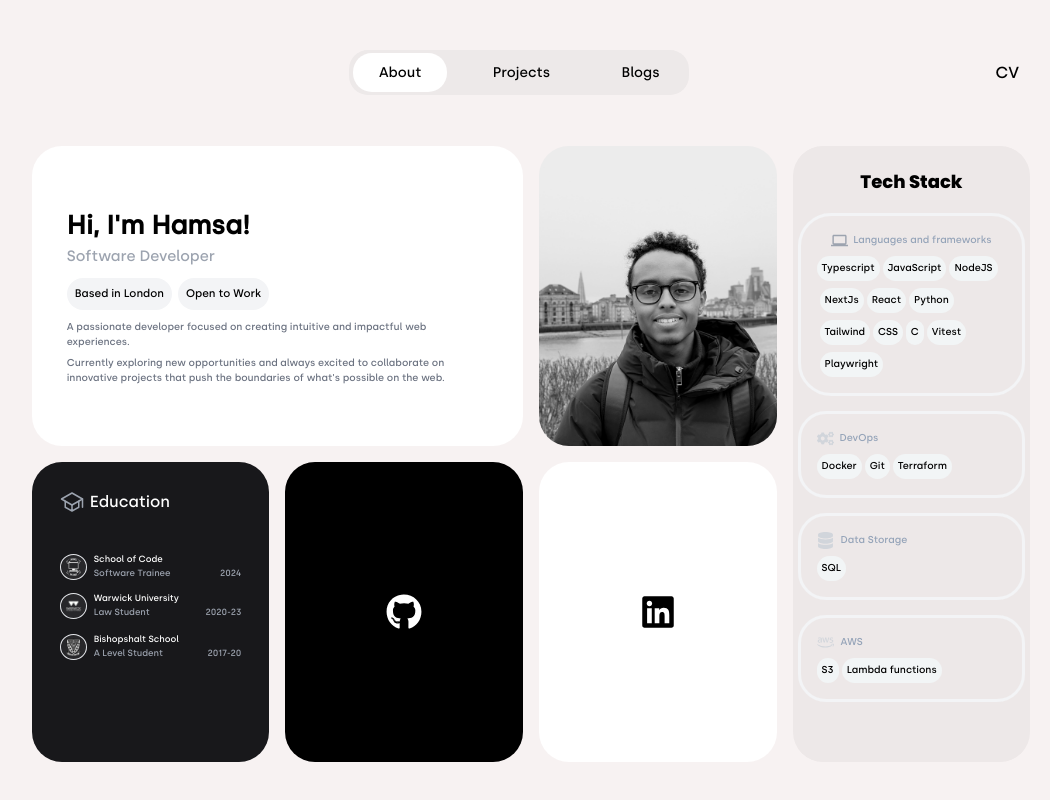
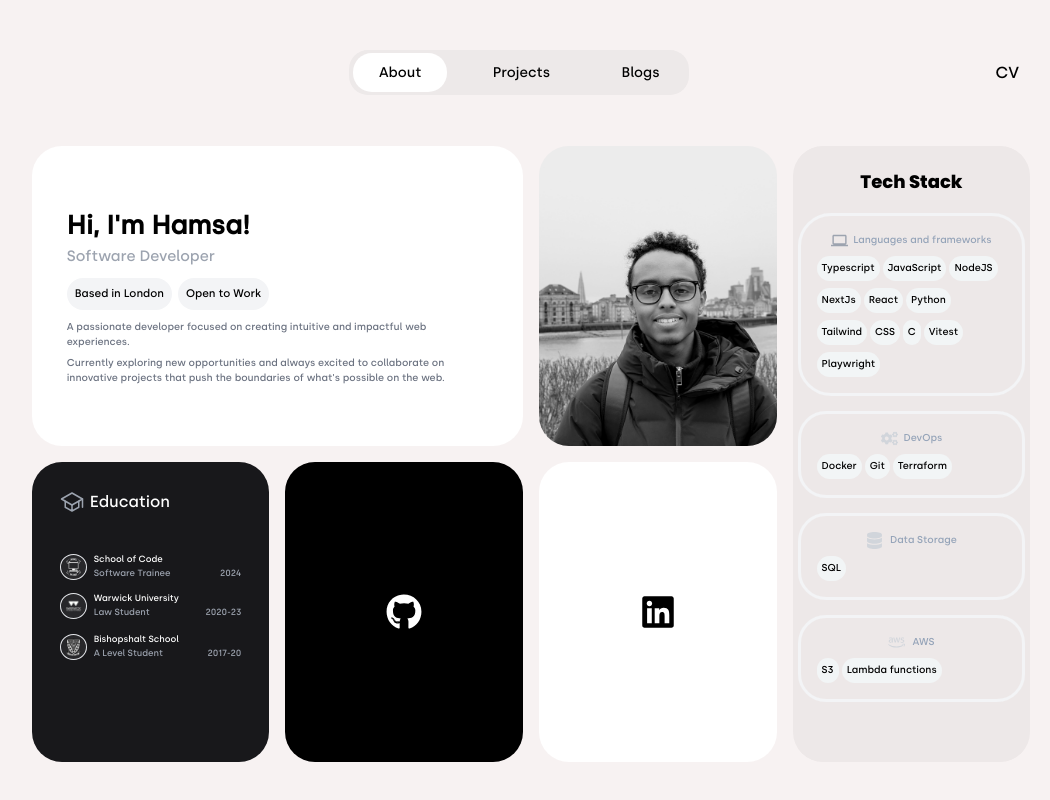
Before and after one commit to DonHamsa/myPortfolio, a Next.js app: page / in a window 1280 px wide. Shown: the top 800 px of the page, without its empty margins (109-1159 px from the left). Built offline with nearby package versions, Linux system fonts and the light colour scheme.

Commit message:
finally looks half decent

```diff
--- a/src/components/Techstack/Techstack.jsx
+++ b/src/components/Techstack/Techstack.jsx
@@ -1,4 +1,4 @@
-import { MdComputer}  from "react-icons/md";
+import { MdComputer } from "react-icons/md";
 import { FaCogs } from "react-icons/fa";
 import { FaDatabase } from "react-icons/fa";
 import { FaAws } from "react-icons/fa";
@@ -10,88 +10,88 @@ export default function Techstack() {
         Tech Stack
       </p>
       <div className=" outline outline-[#f3f4f6] rounded-[30px] h-max  text-[10px] p-[16px]  w-[100%]  ">
-        <div className="flex items-center justify-center ">
-          <MdComputer className="w-[17px] h-[17px] text-gray-400 mr-[5px]"/>
+        <div className="flex items-center justify-center p-0 ">
+          <MdComputer className="w-[17px] h-[17px] text-gray-400 mr-[5px] ml-0" />
           <p className="text-[#94A3B8] lg:mb-0">Languages and frameworks</p>
         </div>
-        <div className="flex flex-wrap space-y-[7px]  items-end space-x-[3px] ">
-          <div className="bg-[#f2f5f6] p-[5px] text-[black] rounded-full h-max ">
+        <div className="flex flex-wrap space-y-[7px]  items-end ">
+          <div className="bg-[#f2f5f6] p-[5px] text-[black] mr-[3px] rounded-full h-max   ">
             Typescript
           </div>
-          <div className="bg-[#f2f5f6] p-[5px] text-[black] rounded-full">
+          <div className="bg-[#f2f5f6] p-[5px] text-[black] mr-[3px] rounded-full">
             JavaScript
           </div>
-          <div className="bg-[#f2f5f6] p-[5px] text-[black] rounded-full">
+          <div className="bg-[#f2f5f6] p-[5px] text-[black] mr-[3px] rounded-full">
             NodeJS
           </div>
-          <div className="bg-[#f2f5f6] p-[5px] text-[black] rounded-full">
+          <div className="bg-[#f2f5f6] p-[5px] text-[black] mr-[3px] rounded-full">
             NextJs
           </div>
-          <div className="bg-[#f2f5f6] p-[5px] text-[black] rounded-full">
+          <div className="bg-[#f2f5f6] p-[5px] text-[black] mr-[3px] rounded-full">
             React
           </div>
-          <div className="bg-[#f2f5f6] p-[5px] text-[black] rounded-full">
+          <div className="bg-[#f2f5f6] p-[5px] text-[black] mr-[3px] rounded-full">
             Python
           </div>
-          <div className="bg-[#f2f5f6] p-[5px] text-[black] rounded-full">
+          <div className="bg-[#f2f5f6] p-[5px] text-[black] mr-[3px] rounded-full">
             Tailwind
           </div>
-          <div className="bg-[#f2f5f6] p-[5px] text-[black] rounded-full">
+          <div className="bg-[#f2f5f6] p-[5px] text-[black] mr-[3px] rounded-full">
             CSS
           </div>
-          <div className="bg-[#f2f5f6] p-[5px] text-[black] rounded-full">
+          <div className="bg-[#f2f5f6] p-[5px] text-[black] mr-[3px] rounded-full">
             C
           </div>
-          <div className="bg-[#f2f5f6] p-[5px] text-[black] rounded-full">
+          <div className="bg-[#f2f5f6] p-[5px] text-[black] mr-[3px] rounded-full">
             Vitest
           </div>
-          <div className="bg-[#f2f5f6] p-[5px] text-[black] rounded-full">
+          <div className="bg-[#f2f5f6] p-[5px] text-[black] mr-[3px] rounded-full">
             Playwright
           </div>
         </div>
       </div>
 
       <div className=" outline outline-[#f3f4f6] rounded-[25px] h-max text-[10px] p-[16px]  w-[100%]  ">
-        <div className="flex items-center">
-          <FaCogs className='mr-[6px] h-[17px] w-[17px] text-gray-300'/>
+        <div className="flex items-center justify-center">
+          <FaCogs className="mr-[6px] h-[17px] w-[17px] text-gray-300" />
           <p className="text-[#94A3B8]">DevOps</p>
         </div>
-        <div className="flex flex-wrap space-y-[7px] items-end space-x-[3px]">
-          <div className="bg-[#f2f5f6] p-[5px] text-[black] rounded-full h-max ">
+        <div className="flex flex-wrap space-y-[7px] items-end ">
+          <div className="bg-[#f2f5f6] p-[5px] text-[black] mr-[3px] rounded-full h-max   ">
             Docker
           </div>
-          <div className="bg-[#f2f5f6] p-[5px] text-[black] rounded-full">
+          <div className="bg-[#f2f5f6] p-[5px] text-[black] mr-[3px] rounded-full">
             {" "}
             Git
           </div>
-          <div className="bg-[#f2f5f6] p-[5px] text-[black] rounded-full">
+          <div className="bg-[#f2f5f6] p-[5px] text-[black] mr-[3px] rounded-full">
             Terraform
           </div>
         </div>
       </div>
 
       <div className=" outline outline-[#f3f4f6] rounded-[25px] h-max text-[10px] p-[16px]   w-[100%] ">
-        <div className="flex items-center mb-[7px]">
-          <FaDatabase className="mr-[7px] h-[17px] w-[17px] text-gray-300"/>
+        <div className="flex items-center  justify-center mb-[7px]">
+          <FaDatabase className="mr-[7px] h-[17px] w-[17px] text-gray-300" />
           <p className="text-[#94A3B8]">Data Storage</p>
         </div>
         <div className="flex flex-wrap space-y-[7px] items-end  space-x-[3px]">
-          <div className="bg-[#f2f5f6] p-[5px] text-[black] rounded-full h-max ">
+          <div className="bg-[#f2f5f6] p-[5px] text-[black] rounded-full h-max   ">
             SQL
           </div>
         </div>
       </div>
 
       <div className=" outline outline-[#f3f4f6] rounded-[25px] h-max text-[10px] p-[16px]  w-[100%]  ">
-        <div className="flex items-center">
-          <FaAws className="h-[17px] w-[17px] mr-[7px] text-gray-300"/>
+        <div className="flex items-center justify-center">
+          <FaAws className="h-[17px] w-[17px] mr-[7px] text-gray-300" />
           <p className="text-[#94A3B8]">AWS</p>
         </div>
-        <div className="flex flex-wrap space-y-[7px] items-end space-x-[3px]">
-          <div className="bg-[#f2f5f6] p-[5px] text-[black] rounded-full h-max ">
+        <div className="flex flex-wrap space-y-[7px] items-end">
+          <div className="bg-[#f2f5f6] p-[5px] mr-[3px] text-[black] rounded-full h-max   ">
             S3
           </div>
-          <div className="bg-[#f2f5f6] p-[5px] text-[black] rounded-full h-max ">
+          <div className="bg-[#f2f5f6] p-[5px]  mr-[3px] text-[black] rounded-full h-max ">
             Lambda functions
           </div>
         </div>
```
